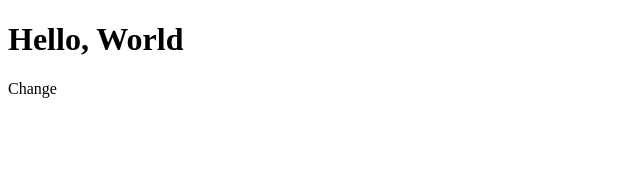
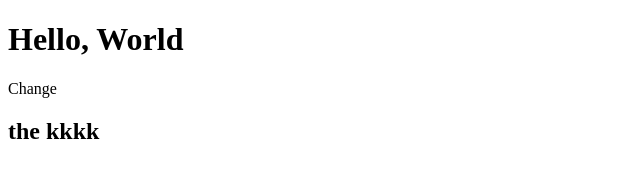
Before and after one commit to SadiaKhalil125/Practice, a plain HTML site: page index.html in a window 1280 px wide. Shown: the whole page, without its empty margins (0-640 px from the left). Drawn offline with Linux system fonts and the light colour scheme.

Commit message:
again changed

```diff
--- a/index.html
+++ b/index.html
@@ -9,5 +9,6 @@
 <body>
     <h1>Hello, World</h1>
     <p>Change</p>
+    <h2>the kkkk</h2>
 </body>
 </html>
```
